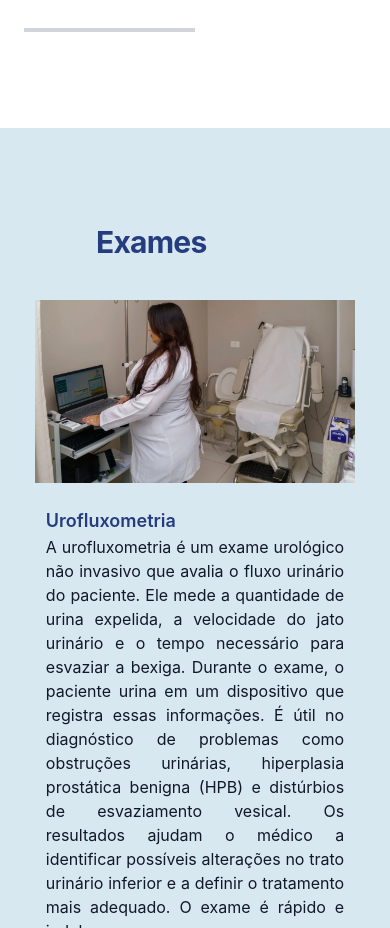
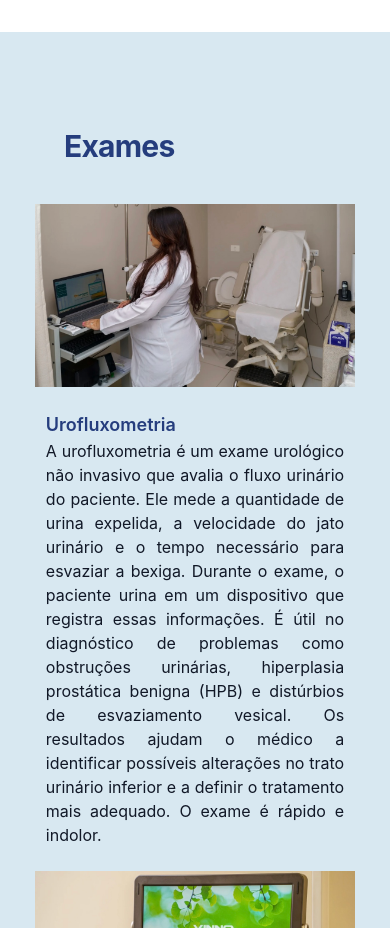
Before and after one commit to DeborahLyra/centro-urologico-de-olinda, a React (Vite) app: page / in a window 390 px wide. Shown: the part 1168-2096 px from the top of the page. Built offline with nearby package versions, Linux system fonts and the light colour scheme.

Commit message:
fixed: responsive exams

```diff
--- a/src/components/aboutTheClinic/AboutTheClinic.jsx
+++ b/src/components/aboutTheClinic/AboutTheClinic.jsx
@@ -33,12 +33,12 @@ export function AboutTheClinic() {
     return (
         <>
             <div className="bg-lightBlue py-24 sm:py-32 ">
-                <h2 className="text-3xl font-bold tracking-tight ml-24 text-primary sm:text-4xl mb-4">Exames</h2>
+                <h2 className="text-3xl font-bold tracking-tight ml-16 text-primary sm:text-4xl mb-4">Exames</h2>
 
                 {/* exames principais */}
                 <div className="mt-4 p-4  pb-8 space-y-6 md:bg-white lg:bg-white md:w-9/12 lg:w-9/12 rounded-md m-auto">
                     {mainProcedures.map((procedure, index) => (
-                        <div key={procedure.name} className={`group relative flex my-2 items-center justify-evenly flex-col md:w-full lg:w-full md:flex-row ${index % 2 === 1 ? 'md:flex-row-reverse' : ''}`}>
+                        <div key={procedure.name} className={`group relative flex my-2 items-center justify-evenly flex-col md:w-full lg:w-full lg:flex-row ${index % 2 === 1 ? 'lg:flex-row-reverse' : ''}`}>
                             <div className="relative h-full w-96 overflow-hidden rounded-lg sm:aspect-h-1 sm:aspect-w-2 lg:aspect-h-1 lg:aspect-w-1 sm:h-64 sm:mb-2 lg:h-full lg:w-96">
                                 <img
                                     alt={procedure.imageAlt}
@@ -46,7 +46,7 @@ export function AboutTheClinic() {
                                     className="h-full w-10/12 md:w-full m-auto lg:w-full object-cover"
                                 />
                             </div>
-                            <div className='w-10/12 md:w-6/12 lg:w-6/12'>
+                            <div className='w-10/12 lg:w-6/12'>
                                 <h3 className="mt-6 text-lg font-semibold text-primary">{procedure.name}</h3>
                                 <p className="text-base text-justify  text-gray-900">{procedure.description}</p>
                             </div>
--- a/src/components/listOfDoctors/ListOfDoctors.jsx
+++ b/src/components/listOfDoctors/ListOfDoctors.jsx
@@ -77,7 +77,7 @@ export function ListOfDoctors() {
                 <img
                   src={person.imageUrl}
                   alt={`Imagem ${index + 1}`}
-                  className="h-60 w-full rounded object-cover"
+                  className="h-48 w-full rounded object-cover md:h-60 lg:h-60"
                 />
                 <p className="mt-2 text-sm font-bold text-left text-gray-700">{person.name}</p>
                 <p className="mt-2 text-sm font-medium text-left text-gray-700">{person.role}</p>
```
